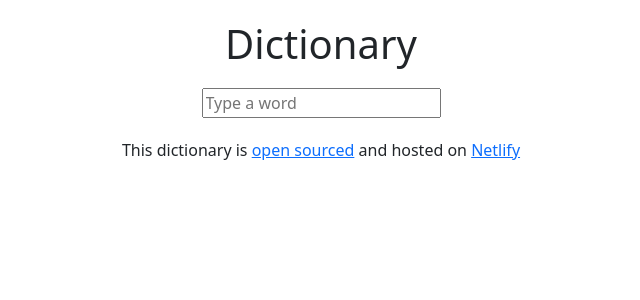
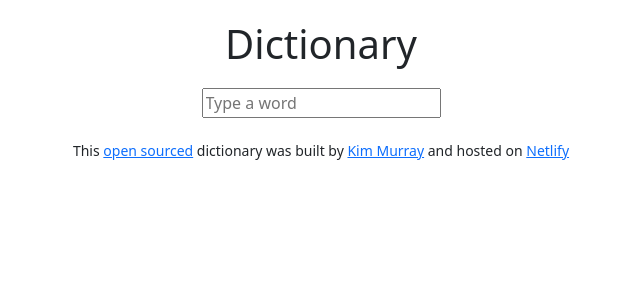
Before and after one commit to Kim-Murray/dictionary-app, a React (Create React App) app: page / in a window 1280 px wide. Shown: the top 300 px of the page, without its empty margins (319-959 px from the left). Built offline with nearby package versions, Linux system fonts and the light colour scheme.

Commit message:
Amended footer and linked to my portfolio

```diff
--- a/src/App.js
+++ b/src/App.js
@@ -9,10 +9,16 @@ export default function App() {
       <h1>Dictionary</h1>
       <Dictionary />
       <footer>
-        This dictionary is{" "}
-        <a href="https://github.com/Kim-Murray/dictionary-app">open sourced</a>{" "}
-        and hosted on{" "}
-        <a href="https://trusting-shaw-d82573.netlify.app/">Netlify</a>
+        <small>
+          This{" "}
+          <a href="https://github.com/Kim-Murray/dictionary-app">
+            open sourced
+          </a>{" "}
+          dictionary was built by{" "}
+          <a href="https://sad-yalow-d889ae.netlify.app/">Kim Murray</a> and
+          hosted on{" "}
+          <a href="https://trusting-shaw-d82573.netlify.app/">Netlify</a>
+        </small>
       </footer>
     </div>
   );
```
